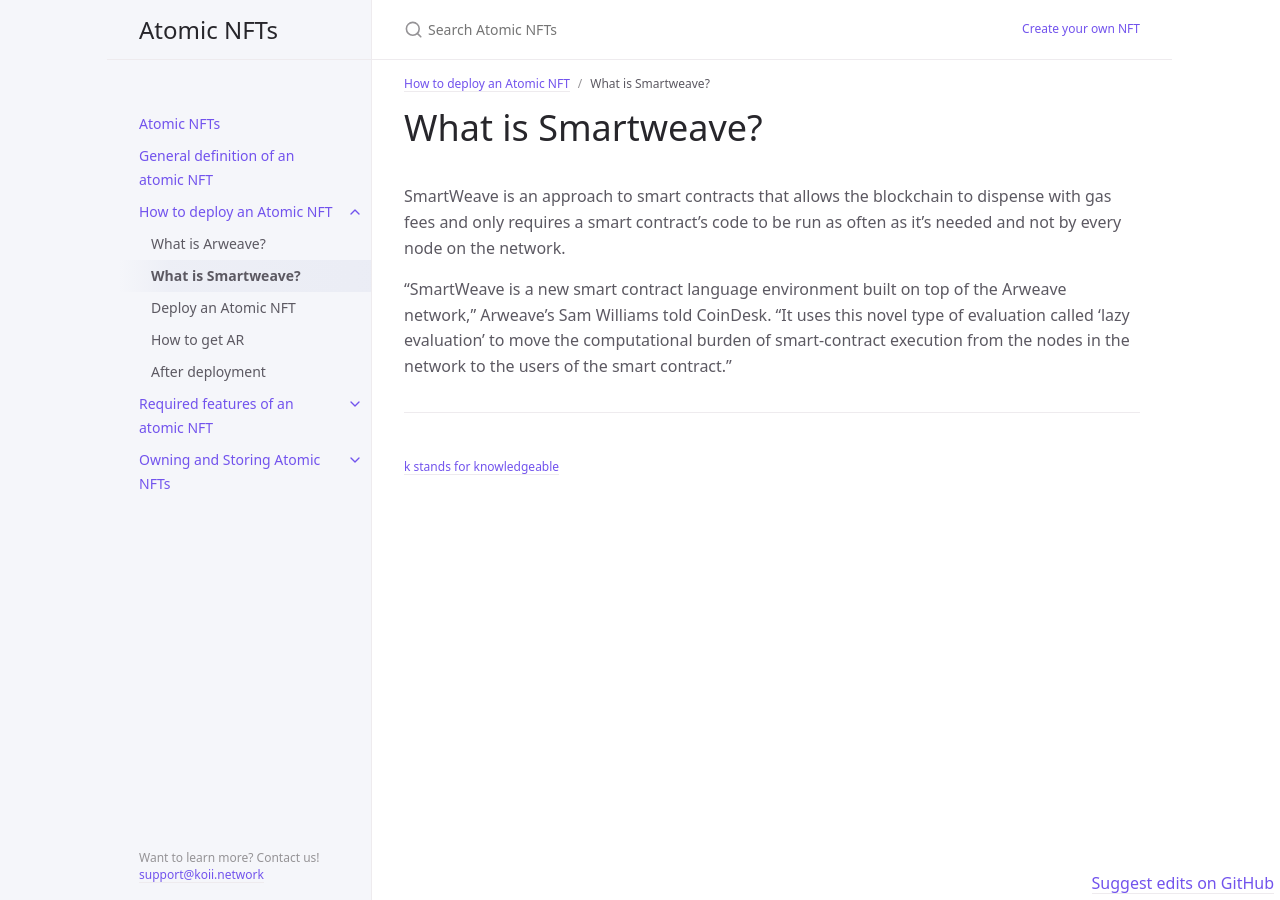
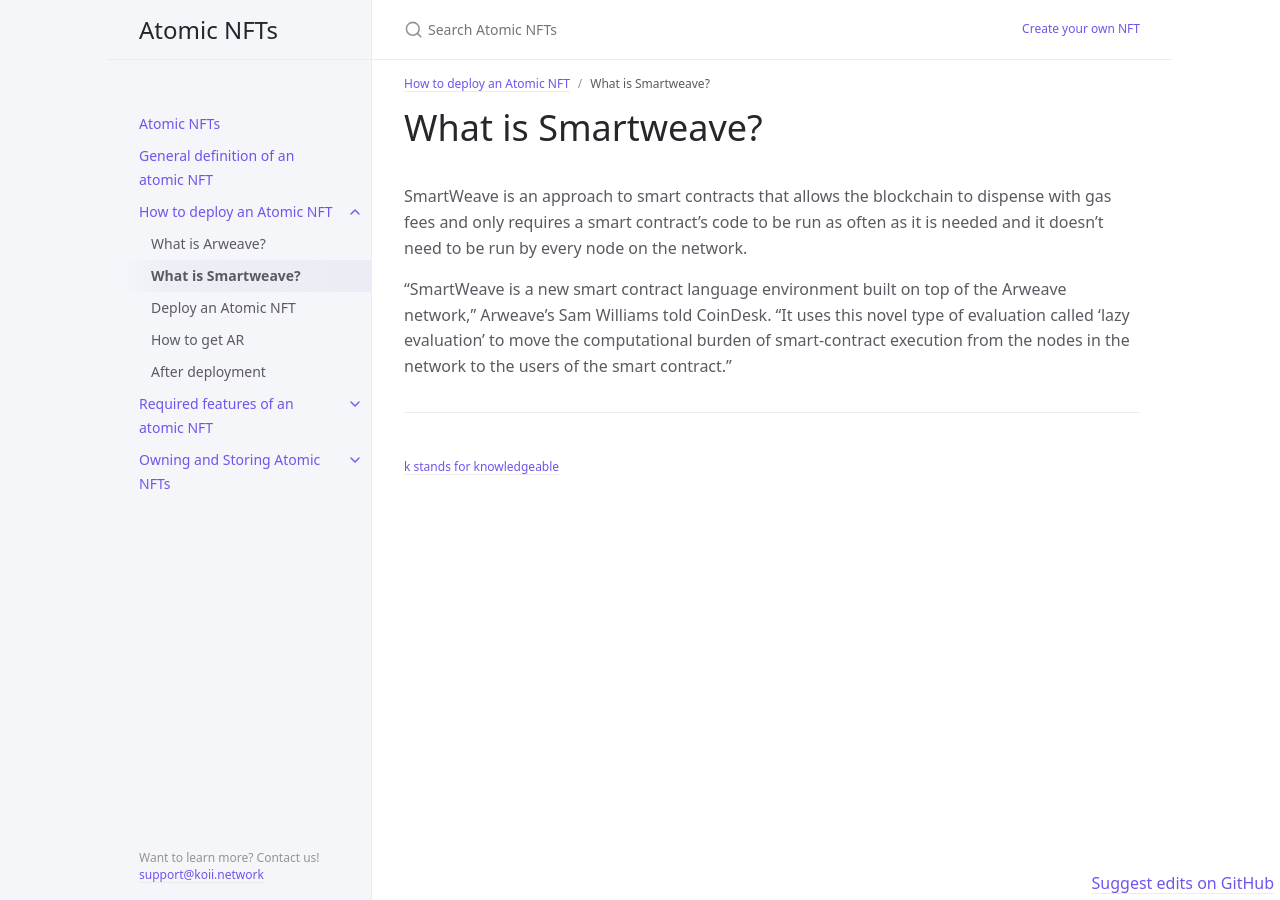
Before and after one commit to atomic-nfts/site, a Jekyll site: the page built from docs/How-to-deploy-an-Atomic-NFT/What-is-smartweave.md, in a window 1280 px wide. Built offline with Jekyll 4.4.1, drawn with Linux system fonts in a browser that asks for light colours.

Commit message:
Update What-is-smartweave.md
language clarification

```diff
--- a/docs/How-to-deploy-an-Atomic-NFT/What-is-smartweave.md
+++ b/docs/How-to-deploy-an-Atomic-NFT/What-is-smartweave.md
@@ -9,6 +9,6 @@
 # What is Smartweave?
 
 <br>
-SmartWeave is an approach to smart contracts that allows the blockchain to dispense with gas fees and only requires a smart contract’s code to be run as often as it’s needed and not by every node on the network.
+SmartWeave is an approach to smart contracts that allows the blockchain to dispense with gas fees and only requires a smart contract’s code to be run as often as it is needed and it doesn't need to be run by every node on the network.
 
 “SmartWeave is a new smart contract language environment built on top of the Arweave network,” Arweave’s Sam Williams told CoinDesk. “It uses this novel type of evaluation called ‘lazy evaluation’ to move the computational burden of smart-contract execution from the nodes in the network to the users of the smart contract.”
```
